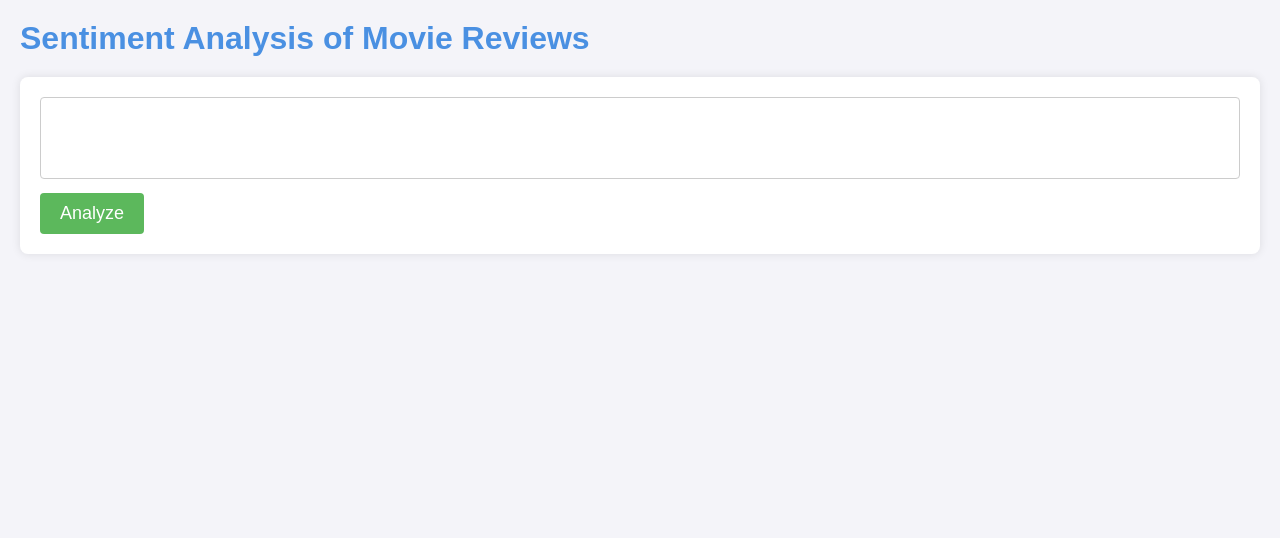
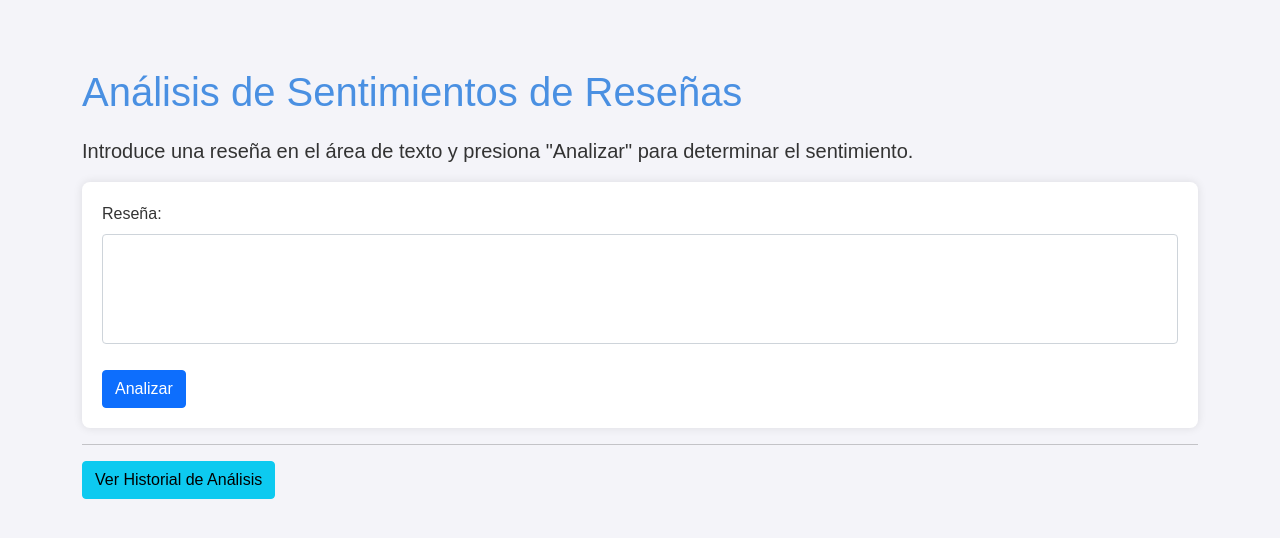
Before and after one commit to RodrigoPazSoldan/Proyecto-Final-IA, a Flask app: page / in a window 1280 px wide. Shown: the top 538 px of the page. Run offline with Flask 2, Linux system fonts and the light colour scheme; parts of the project's set-up code (start-up, migrations or seed data) failed here and were passed over.

Commit message:
Update index.html

```diff
--- a/Proyectofinal-20240626T162218Z-001/Proyectofinal/templates/index.html
+++ b/Proyectofinal-20240626T162218Z-001/Proyectofinal/templates/index.html
@@ -1,17 +1,25 @@
 <!DOCTYPE html>
-<html lang="en">
+<html lang="es">
 <head>
     <meta charset="UTF-8">
     <meta name="viewport" content="width=device-width, initial-scale=1.0">
+    <title>Análisis de Sentimientos</title>
+    <link href="https://cdn.jsdelivr.net/npm/bootstrap@5.1.0/dist/css/bootstrap.min.css" rel="stylesheet">
     <link rel="stylesheet" href="/static/style.css">
-    <title>Sentiment Analysis</title>
 </head>
 <body>
-    <h1>Sentiment Analysis of Movie Reviews</h1>
-    <form action="/predict" method="post">
-        <textarea name="review" rows="4" cols="50" required></textarea>
-        <br>
-        <button type="submit">Analyze</button>
-    </form>
+    <div class="container mt-5">
+        <h1>Análisis de Sentimientos de Reseñas</h1>
+        <p class="lead">Introduce una reseña en el área de texto y presiona "Analizar" para determinar el sentimiento.</p>
+        <form action="/predict" method="post">
+            <div class="mb-3">
+                <label for="review" class="form-label">Reseña:</label>
+                <textarea class="form-control" id="review" name="review" rows="4" required></textarea>
+            </div>
+            <button type="submit" class="btn btn-primary">Analizar</button>
+        </form>
+        <hr>
+        <a href="/history" class="btn btn-info">Ver Historial de Análisis</a>
+    </div>
 </body>
 </html>
```
